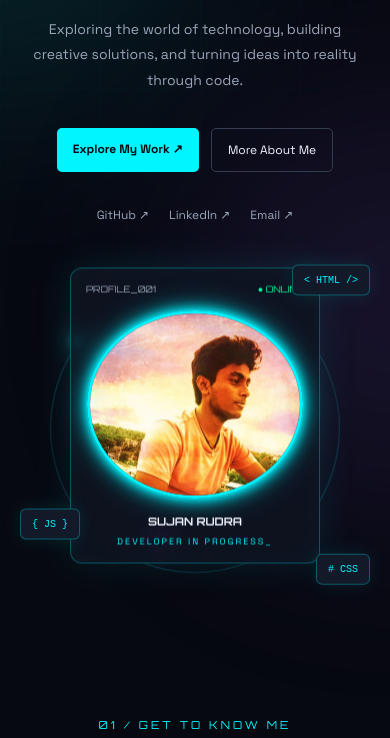
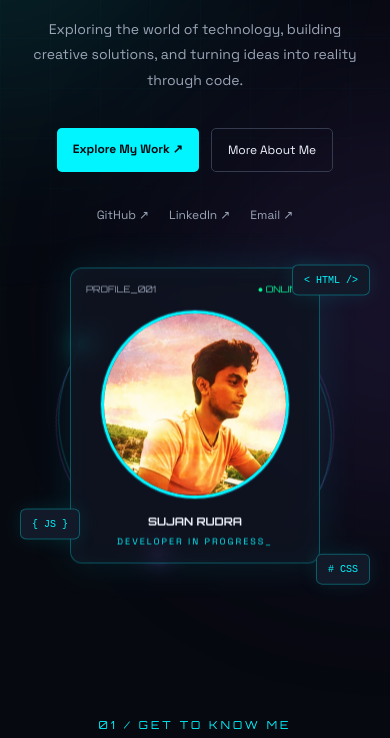
Before and after one commit to SujanRudra/portfolio2k26, a plain HTML site: page index.html in a window 390 px wide. Shown: the part 362-1100 px from the top of the page. Drawn offline with Linux system fonts and the light colour scheme.

Commit message:
Update responsive.css

```diff
--- a/css/responsive.css
+++ b/css/responsive.css
@@ -169,8 +169,20 @@
     }
 
     .profile-placeholder {
-        height: 190px;
-        margin: 15px 0;
+        width: 190px;
+        aspect-ratio: 1 / 1;
+        height: auto;
+        margin: 15px auto;
+        border-radius: 50%;
+        overflow: hidden;
+    }
+
+    .profile-img {
+        width: 100%;
+        height: 100%;
+        display: block;
+        object-fit: cover;
+        border-radius: 50%;
     }
 
     .profile-initials {
@@ -182,13 +194,13 @@
     }
 
     .orbit-one {
-        width: 290px;
-        height: 290px;
+        width: 280px;
+        height: 260px;
     }
 
     .orbit-two {
-        width: 230px;
-        height: 230px;
+        width: 260px;
+        height: 280px;
     }
 
     .floating-tag {
@@ -248,17 +260,19 @@
     }
 
     .profile-placeholder {
-        height: 165px;
+        width: 165px;
+        aspect-ratio: 1 / 1;
+        height: auto;
     }
 
     .orbit-one {
-        width: 260px;
-        height: 260px;
+        width: 200px;
+        height: 200px;
     }
 
     .orbit-two {
-        width: 210px;
-        height: 210px;
+        width: 1900px;
+        height: 190px;
     }
 
 }
```
